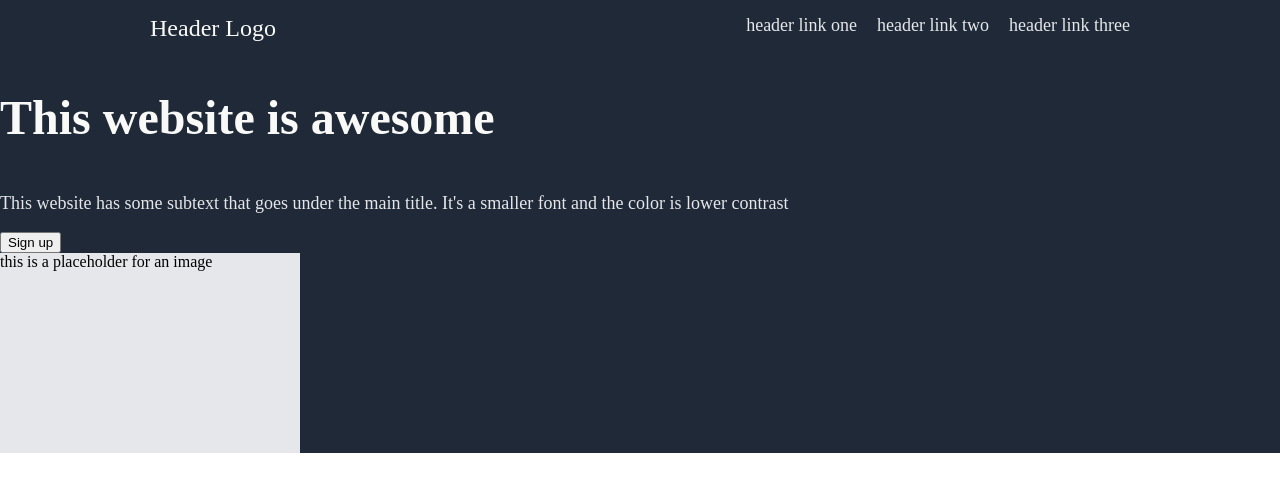
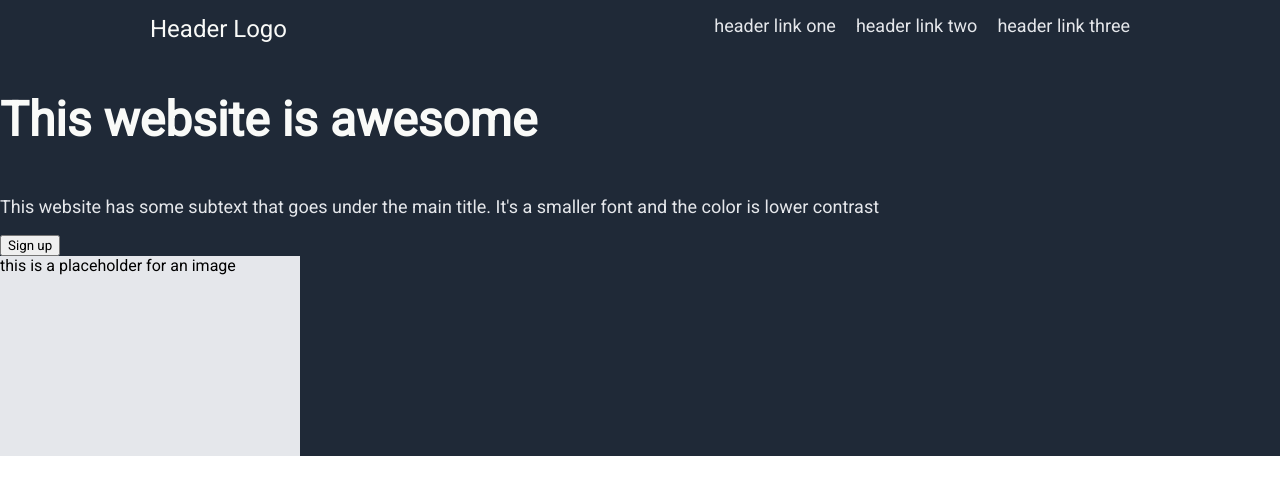
Before and after one commit to emmanuelEst/odin-project-landing-page, a plain HTML site: page index.html in a window 1280 px wide. Drawn offline with Linux system fonts and the light colour scheme.

Commit message:
Replace default font for Roboto

```diff
--- a/styles.css
+++ b/styles.css
@@ -1,3 +1,9 @@
+@import url('https://fonts.googleapis.com/css2?family=Roboto&display=swap');
+
+* {
+    font-family: 'Roboto', sans-serif;
+}
+
 /* closes the gap between the top of the page and the next section, the hero section  */
 ul {
     margin-top: 0px;
@@ -41,7 +47,7 @@ li {
 .hero-main-text {
     color: #F9FAF8;
     font-size: 48px;
-    font-weight: bolder;
+    font-weight: 900;
 }
 
 li,
```
